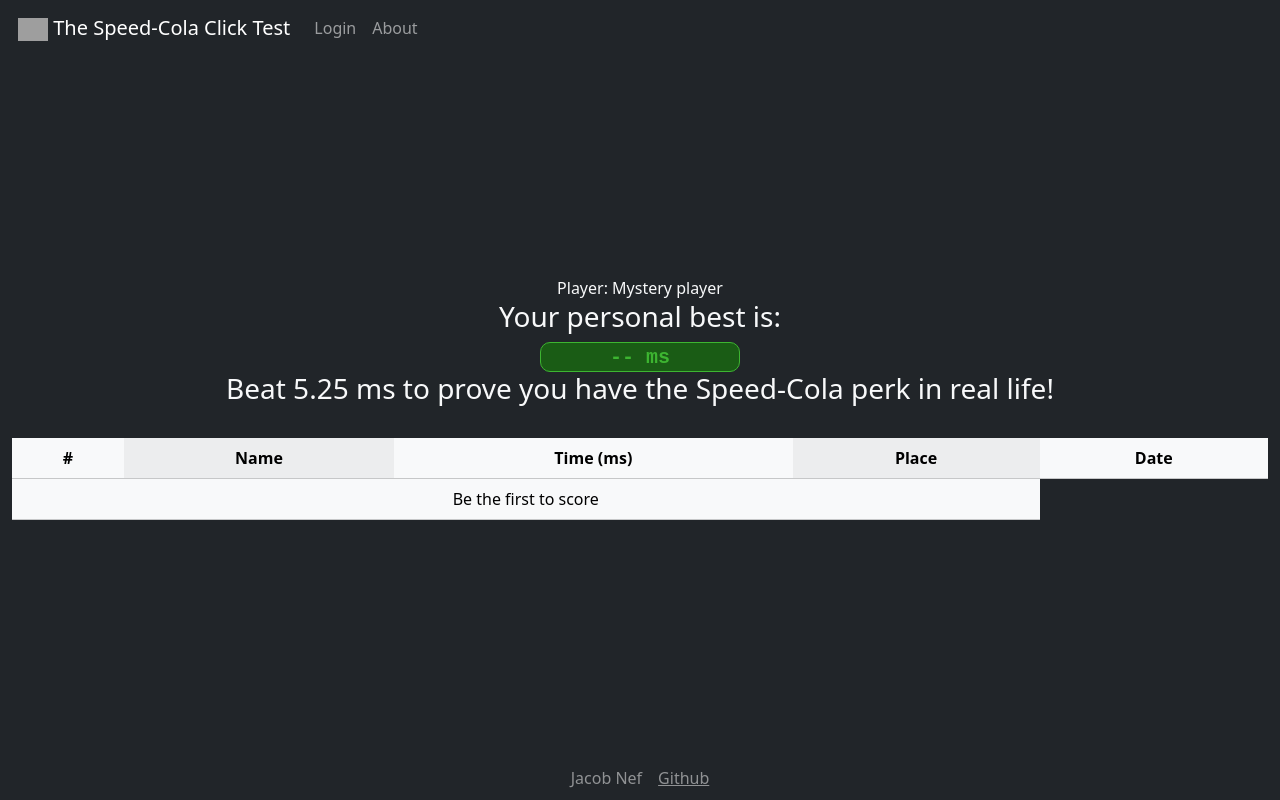
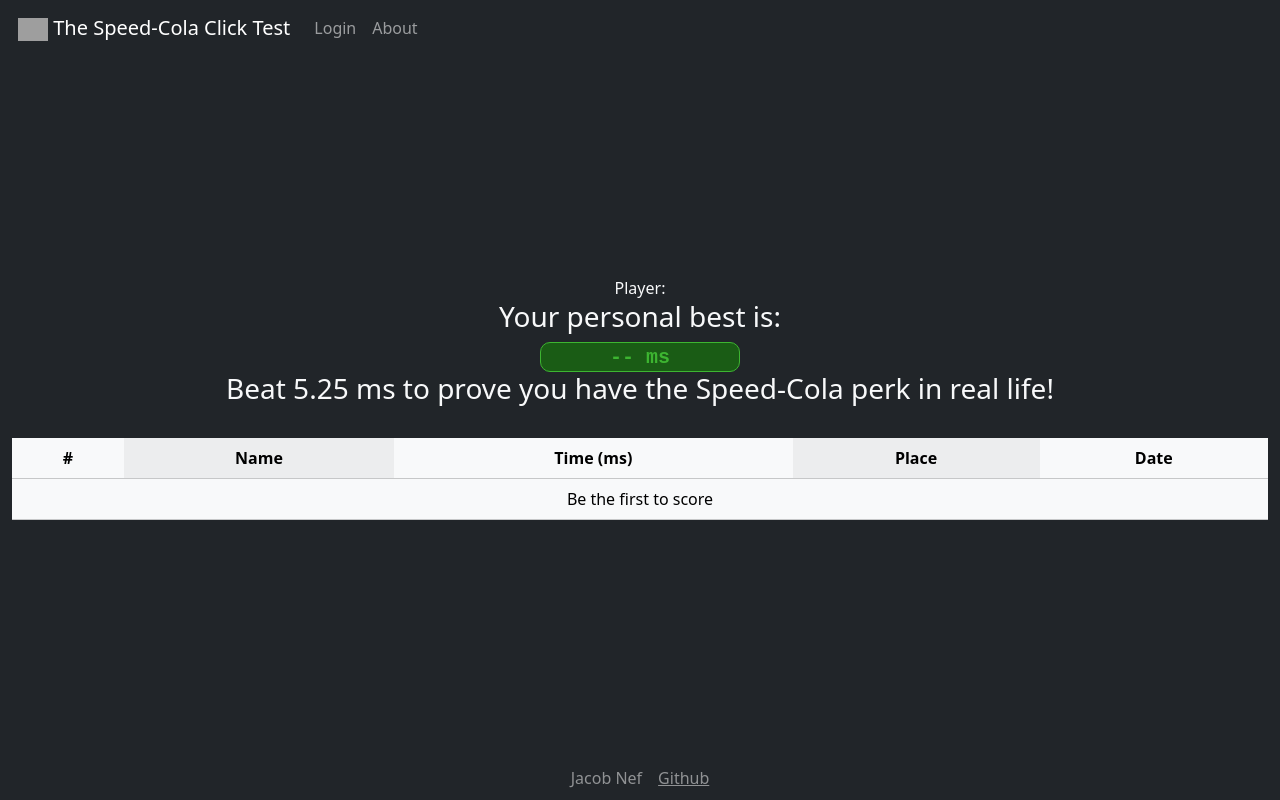
Before and after one commit to jakenef/speed-cola-game, a React (Vite) app: page /leaderboard in a window 1280 px wide. Built offline with nearby package versions, Linux system fonts and the light colour scheme; grey boxes are pictures that could not be loaded.

Commit message:
update leaderboard to hold username, update username to truncate after @, update styling on authenticated page

```diff
--- a/src/app.jsx
+++ b/src/app.jsx
@@ -77,7 +77,7 @@
                 }}
               />} exact />
           <Route path="/play" element={<Play />} />
-          <Route path="/leaderboard" element={<Leaderboard />} />
+          <Route path="/leaderboard" element={<Leaderboard userName={userName}/>} />
           <Route path="/about" element={<About />} />
           <Route path="*" element={<NotFound />} />
         </Routes>
--- a/src/leaderboard/leaderboard.jsx
+++ b/src/leaderboard/leaderboard.jsx
@@ -1,6 +1,6 @@
 import React from "react";
 
-export function Leaderboard() {
+export function Leaderboard({ userName }) {
 
   const [timeScores, setTimeScores] = React.useState([]);
   React.useEffect(() => {
@@ -25,7 +25,7 @@
   } else {
     scoreRows.push(
       <tr key='0'>
-        <td colSpan='4'>Be the first to score</td>
+        <td colSpan='5'>Be the first to score</td>
       </tr>
     );
   }
@@ -36,7 +36,7 @@
         <div class="row justify-content-center">
           <div class="col-md-6 players">
             Player: {" "}
-            <span class="player-name">Mystery player</span>
+            <span class="player-name">{userName?.split('@')[0]}</span>
           </div>
         </div>
         <h3>Your personal best is:</h3>
--- a/src/login/authenticated.jsx
+++ b/src/login/authenticated.jsx
@@ -13,11 +13,11 @@
 
   return (
     <div>
-      <div className='playerName'>{props.userName}</div>
-      <Button variant='custom-btn' onClick={() => navigate('/play')}>
+      <div style={{ marginBottom: "2rem" }} className='playerName'>Username: {props.userName?.split('@')[0]}</div>
+      <Button variant='btn custom-button me-2' onClick={() => navigate('/play')}>
         Play
       </Button>
-      <Button variant='secondary' onClick={() => logout()}>
+      <Button variant='btn btn-secondary' onClick={() => logout()}>
         Logout
       </Button>
     </div>
```
